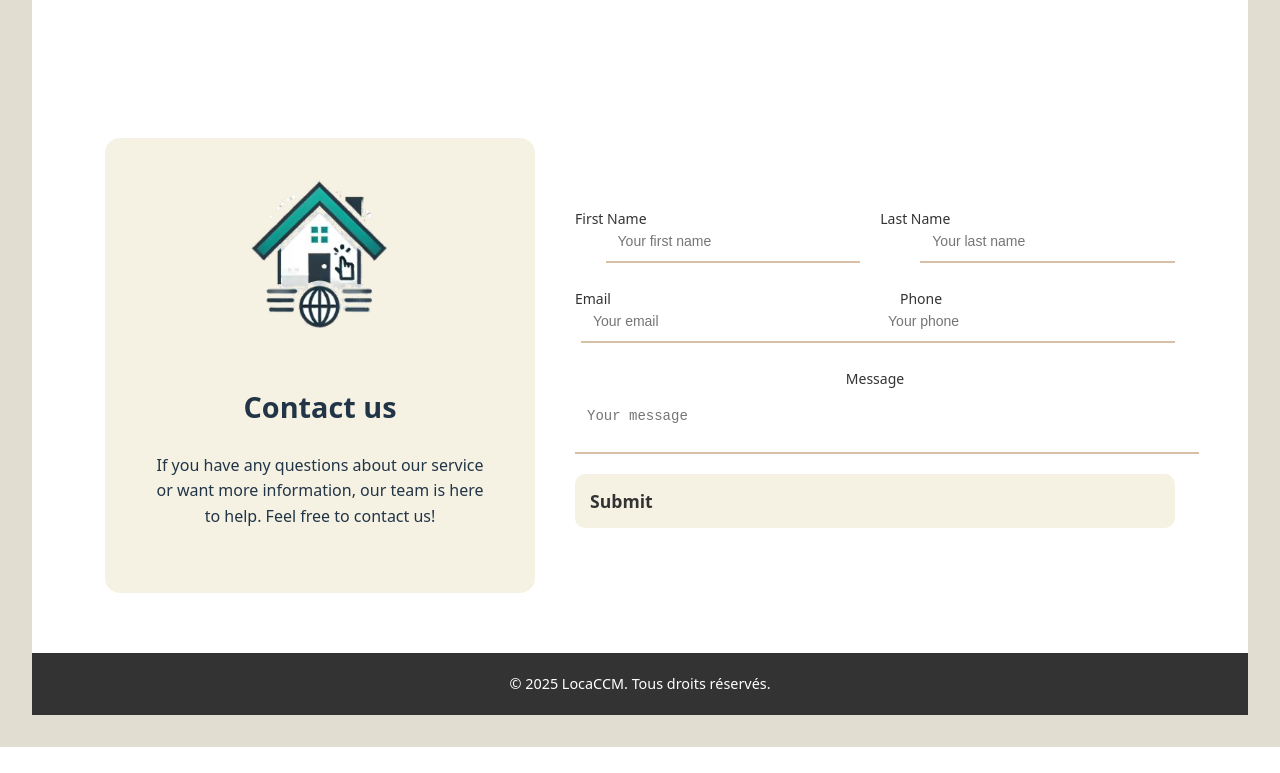
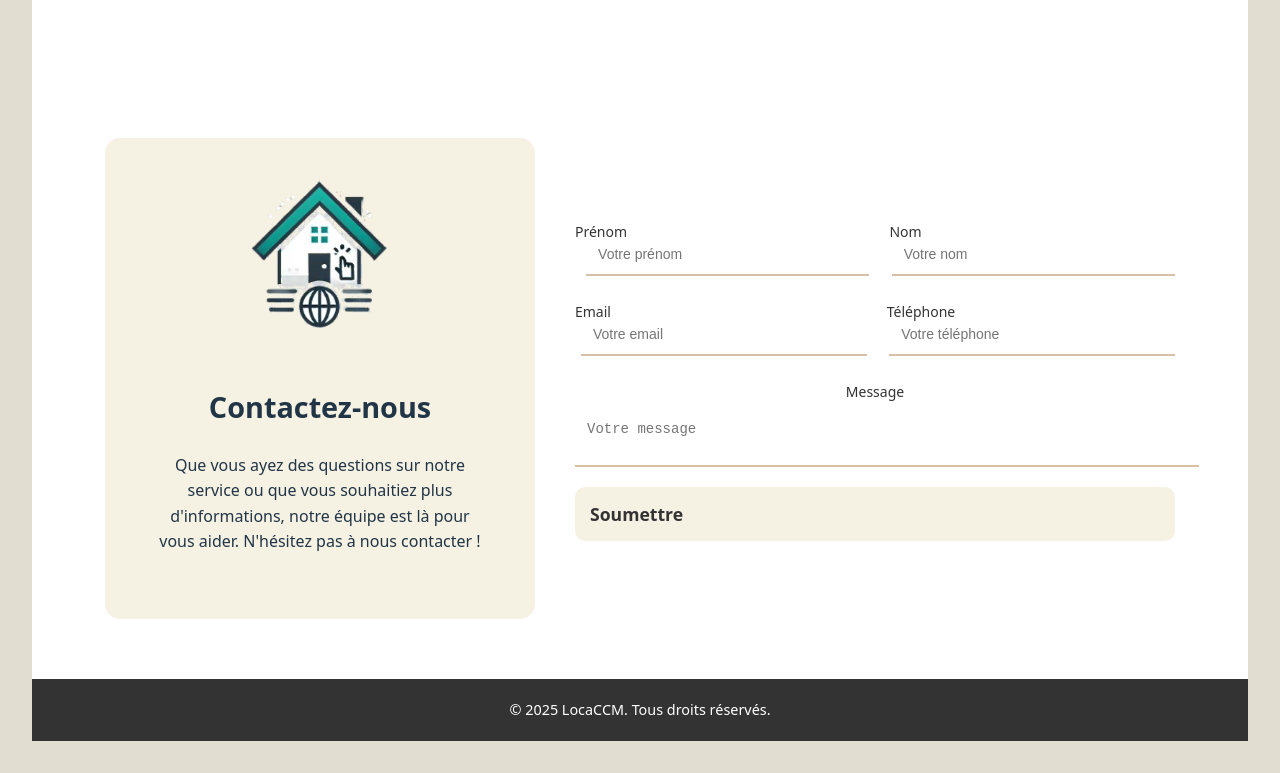
Before and after one commit to locaccm/frontEnd, a React (Vite) app: page / in a window 1280 px wide. Shown: the part 4209-4982 px from the top of the page. Before the commit the page ends 4956 px from the top, so only its background shows below. Built offline with nearby package versions, Linux system fonts and the light colour scheme; no server answers.

Commit message:
fix:[aic-51]-fix-error

```diff
--- /dev/null
+++ b/src/components/authentication/Logout.tsx
@@ -0,0 +1,17 @@
+import { useEffect } from "react";
+import { useNavigate } from "react-router-dom";
+
+const Logout = () => {
+  const navigate = useNavigate();
+
+  useEffect(() => {
+    sessionStorage.clear();
+    localStorage.removeItem("authToken");
+
+    navigate("/signin");
+  }, [navigate]);
+
+  return null;
+};
+
+export default Logout;
--- a/src/components/landingPage/ContactSection/ContactSection.tsx
+++ b/src/components/landingPage/ContactSection/ContactSection.tsx
@@ -50,9 +50,9 @@ const ContactSection: React.FC = () => {
         {/* Contact info and logo */}
         <div className="contact-info">
           <img src={Logo} className="contact-logo" alt="Logo" />
-          <h3 id="padding_text">Contact us</h3>
+          <h3 id="padding_text">Contactez-nous</h3>
           <p>
-            If you have any questions about our service or want more information, our team is here to help. Feel free to contact us!
+            Que vous ayez des questions sur notre service ou que vous souhaitiez plus d'informations, notre équipe est là pour vous aider. N'hésitez pas à nous contacter !
           </p>
         </div>
         {sent ? (
@@ -61,26 +61,26 @@ const ContactSection: React.FC = () => {
             className="form-success"
             style={{ color: "green", marginTop: 32, fontWeight: 500, fontSize: 20, textAlign: "center" }}
           >
-            Thank you, your message has been sent!
+            Merci, votre message a bien été envoyé !
           </div>
         ) : (
           // Contact form
           <form className="contact-form" onSubmit={handleSubmit}>
             <div className="form-row">
-              <label htmlFor="prenom_input">First Name</label>
+              <label htmlFor="prenom_input">Prénom</label>
               <input
                 id="prenom_input"
                 name="prenom"
                 type="text"
-                placeholder="Your first name"
+                placeholder="Votre prénom"
                 required
               />
-              <label htmlFor="nom_input">Last Name</label>
+              <label htmlFor="nom_input">Nom</label>
               <input
                 id="nom_input"
                 name="nom"
                 type="text"
-                placeholder="Your last name"
+                placeholder="Votre nom"
                 required
               />
             </div>
@@ -90,15 +90,15 @@ const ContactSection: React.FC = () => {
                 id="email_input"
                 name="email"
                 type="email"
-                placeholder="Your email"
+                placeholder="Votre email"
                 required
               />
-              <label htmlFor="telephone_input">Phone</label>
+              <label htmlFor="telephone_input">Téléphone</label>
               <input
                 id="telephone_input"
                 name="telephone"
                 type="tel"
-                placeholder="Your phone"
+                placeholder="Votre téléphone"
                 required
               />
             </div>
@@ -106,16 +106,16 @@ const ContactSection: React.FC = () => {
             <textarea
               id="message_input"
               name="message"
-              placeholder="Your message"
+              placeholder="Votre message"
               required
             ></textarea>
             <button type="submit" className="submit-btn">
-              Submit
+              Soumettre
             </button>
             {/* Error message if submission fails */}
             {error && (
               <div style={{ color: "red", marginTop: 16, fontWeight: 500 }}>
-                An error occurred, please try again.
+                Une erreur est survenue, veuillez réessayer.
               </div>
             )}
           </form>
--- /dev/null
+++ b/src/components/routes/ProtectedRoute.tsx
@@ -0,0 +1,18 @@
+import React, { ReactNode } from "react";
+import { Navigate } from "react-router-dom";
+
+type ProtectedRouteProps = {
+  children: ReactNode;
+};
+
+const ProtectedRoute: React.FC<ProtectedRouteProps> = ({ children }) => {
+  const token = sessionStorage.getItem("token");
+
+  if (!token) {
+    return <Navigate to="/signin" replace />;
+  }
+
+  return <>{children}</>;
+};
+
+export default ProtectedRoute;
--- a/src/components/routes/appRoutesContent.tsx
+++ b/src/components/routes/appRoutesContent.tsx
@@ -1,6 +1,10 @@
+
+import LandingPage from '../../pages/landingPage/LandingPage.js';
 import { Route, Routes } from "react-router-dom";
 import Signup from "../../pages/authentication/Signup/Signup.js";
 import Signin from "../../pages/authentication/Signin/Signin.js";
+import Logout from "../authentication/Logout.js";
+import ProtectedRoute from "./ProtectedRoute.js";
 import HousingManagement from "../../pages/housingManagement/housingManagement.js";
 import ProfileManagement from "../../pages/profileManagement/profileManagement.js";
 import WealthManagement from "../../pages/wealthManagement/WealthManagementPage.js";
@@ -8,25 +12,29 @@ import DocumentWrapper from "../../routes/DocumentWrapper.js";
 import ChatBubble from "../../pages/chatManagement/chatManagement.js";
 import MainLayout from "../../layout/MainLayout.js";
 import {usePageTitle} from "../../hooks/manageNamePage.js";
-import LandingPage from '../../pages/landingPage/LandingPage.js';
 
 const AppRoutesContent = () => {
     usePageTitle();
 
     return (
         <Routes>
-<Route path="/" element={<LandingPage />} />
-<Route path="/signin" element={<Signin />} />
+            <Route path="/" element={<LandingPage />} />
+            <Route path="/signin" element={<Signin />} />
             <Route path="/signup" element={<Signup />} />
-
-            <Route element={<MainLayout />}>
+            <Route
+                element={
+                    <ProtectedRoute>
+                        <MainLayout />
+                    </ProtectedRoute>
+                }
+            >
                 <Route path="/profile" element={<ProfileManagement />} />
                 <Route path="/leases" element={<HousingManagement />} />
                 <Route path="/wealth-management" element={<WealthManagement />} />
                 <Route path="/document-management/:leaseId" element={<DocumentWrapper />} />
                 <Route path="/contacts" element={<ChatBubble />} />
                 <Route path="/calendar" element={<div>Calendar Page</div>} />
-                <Route path="/properties" element={<div>Properties Page</div>} />
+                <Route path="/logout" element={<Logout />} />
             </Route>
         </Routes>
     );
```
Also changed, not shown: 1 other file (tests, documents, lock files or other folders).
